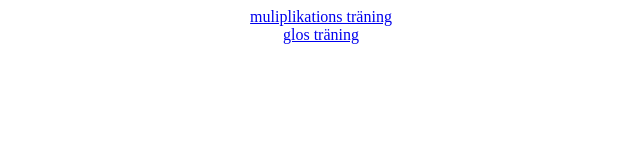
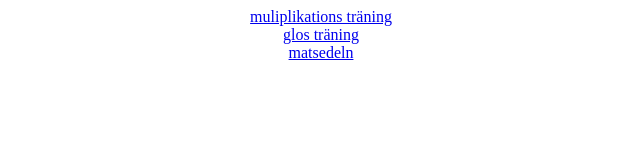
Before and after one commit to hannessunnanbo/hannes_alternativa_skolplattform, a website: page public/index.html in a window 1280 px wide. Shown: the full height of the page, 319-959 px from the left. Drawn offline with Linux system fonts and the light colour scheme.

Commit message:
en länk till menyn från hemsidan

```diff
--- a/public/index.html
+++ b/public/index.html
@@ -19,6 +19,9 @@
   <div>
     <a href="https://hannes-glos-app.herokuapp.com/">glos träning</a>
   </div>
+  <div>
+    <a href="https://en-alternativ-skolplattform.herokuapp.com/meny">matsedeln</a>
+  </div>
 
   <script src="skolplattform.js"></script>
 
```
